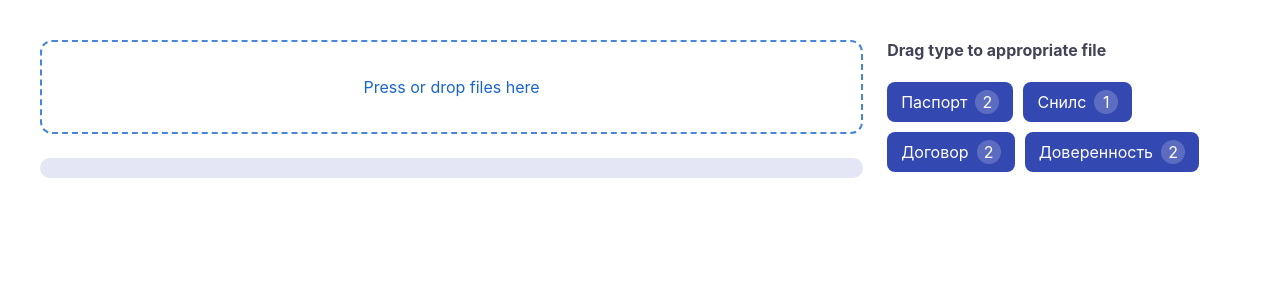
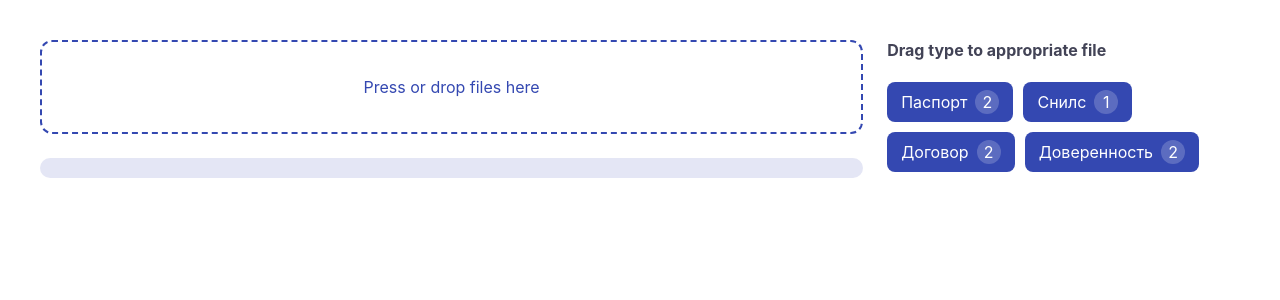
Before and after one commit to dmitryrodnikov/file-upload-concept, a React (Create React App) app: page / in a window 1280 px wide. In both pictures the pointer is over the button 451 px from the left and 87 px from the top of the page. Shown: the top 300 px of the page. Built offline with nearby package versions, Linux system fonts and the light colour scheme.

Commit message:
feat: dropzone hover

```diff
--- a/src/components/dropzone/dropzone.module.scss
+++ b/src/components/dropzone/dropzone.module.scss
@@ -10,9 +10,15 @@
     color: #1a65cc;
     border: 2px dashed #4886d8;
     margin-bottom: 24px;
-    transition: 200ms;
+    transition-property: border, color;
+    transition-duration: 200ms;
     cursor: pointer;
     outline: none;
+
+    &:hover {
+        border-color: var(--primary-color);
+        color: var(--primary-color);
+    }
 }
 
 .disabled {
```
